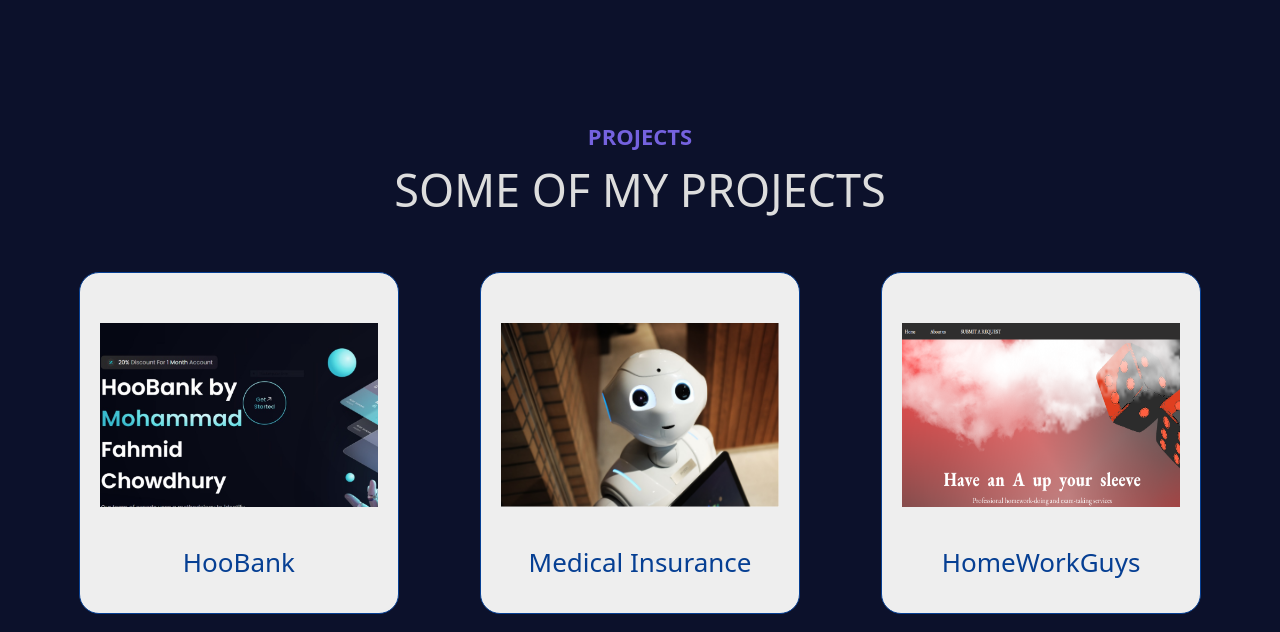
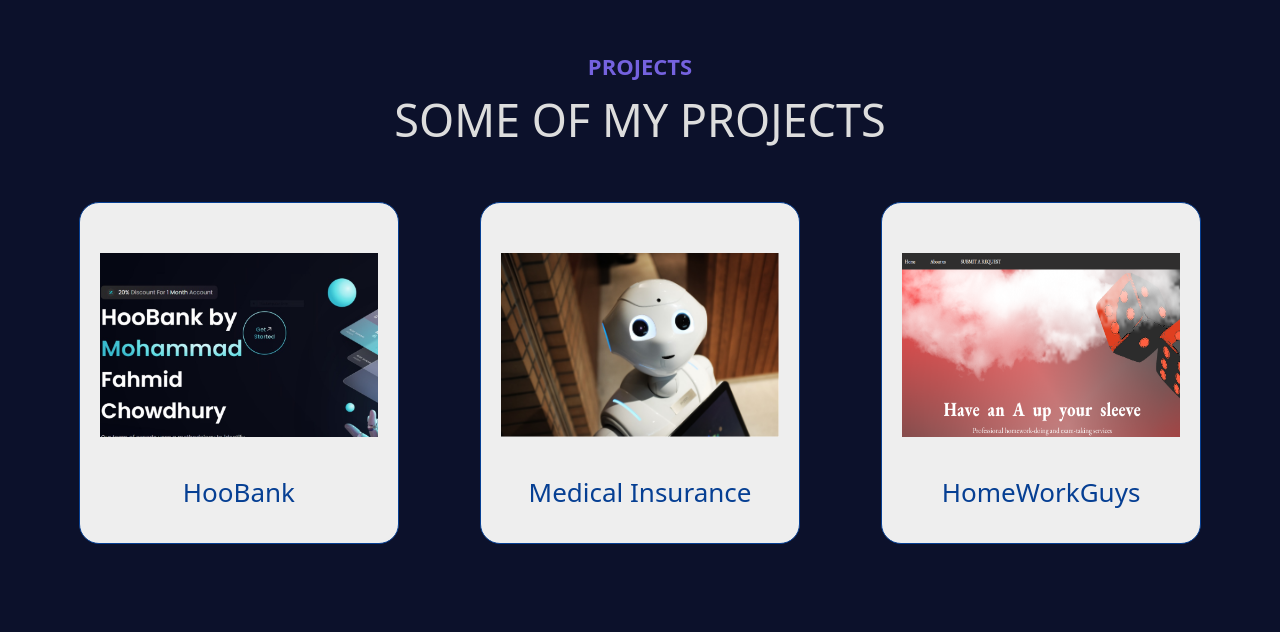
Before and after one commit to kiisi/md_fahmid_portfolio, a React (Create React App) app: page / in a window 1280 px wide. Shown: the part 1568-2200 px from the top of the page. Built offline with nearby package versions, Linux system fonts and the light colour scheme.

Commit message:
Update project padding

```diff
--- a/src/components/Home/Projects/Projects.css
+++ b/src/components/Home/Projects/Projects.css
@@ -2,7 +2,7 @@
     width:94%;
     max-width:1500px;
     height:100%;
-    padding-top: 15rem;
+    padding-top: 5rem;
     padding-bottom: 5rem;
 }
 .projects-header{
--- a/src/components/Home/Skills/Skills.css
+++ b/src/components/Home/Skills/Skills.css
@@ -39,7 +39,7 @@
     padding:2rem;
     border-radius: 2rem;
     transition:all 250ms ease-in-out;
-    margin-bottom:2rem;
+    margin-bottom:5rem;
 }
 .skills-logistics-card:hover{
     border:1px solid #fff;
```
